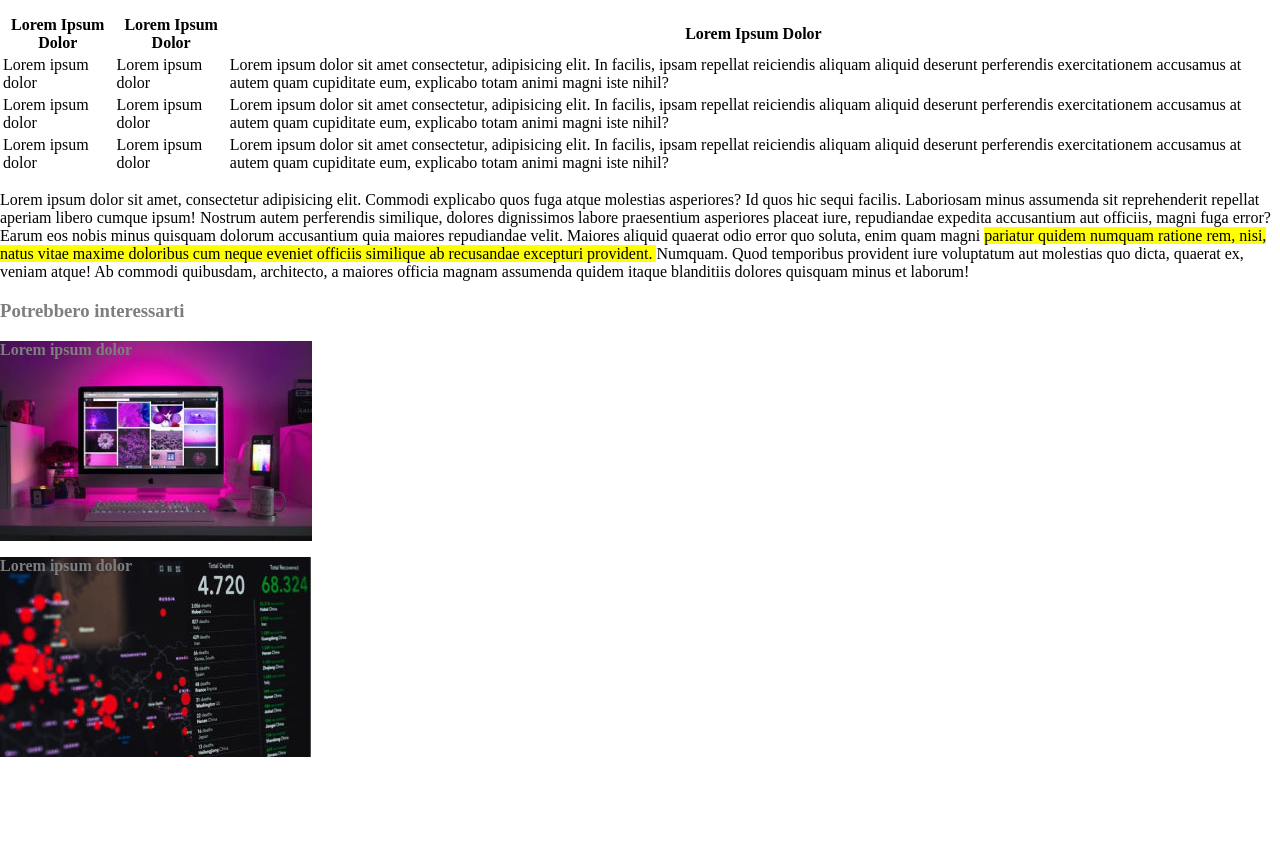
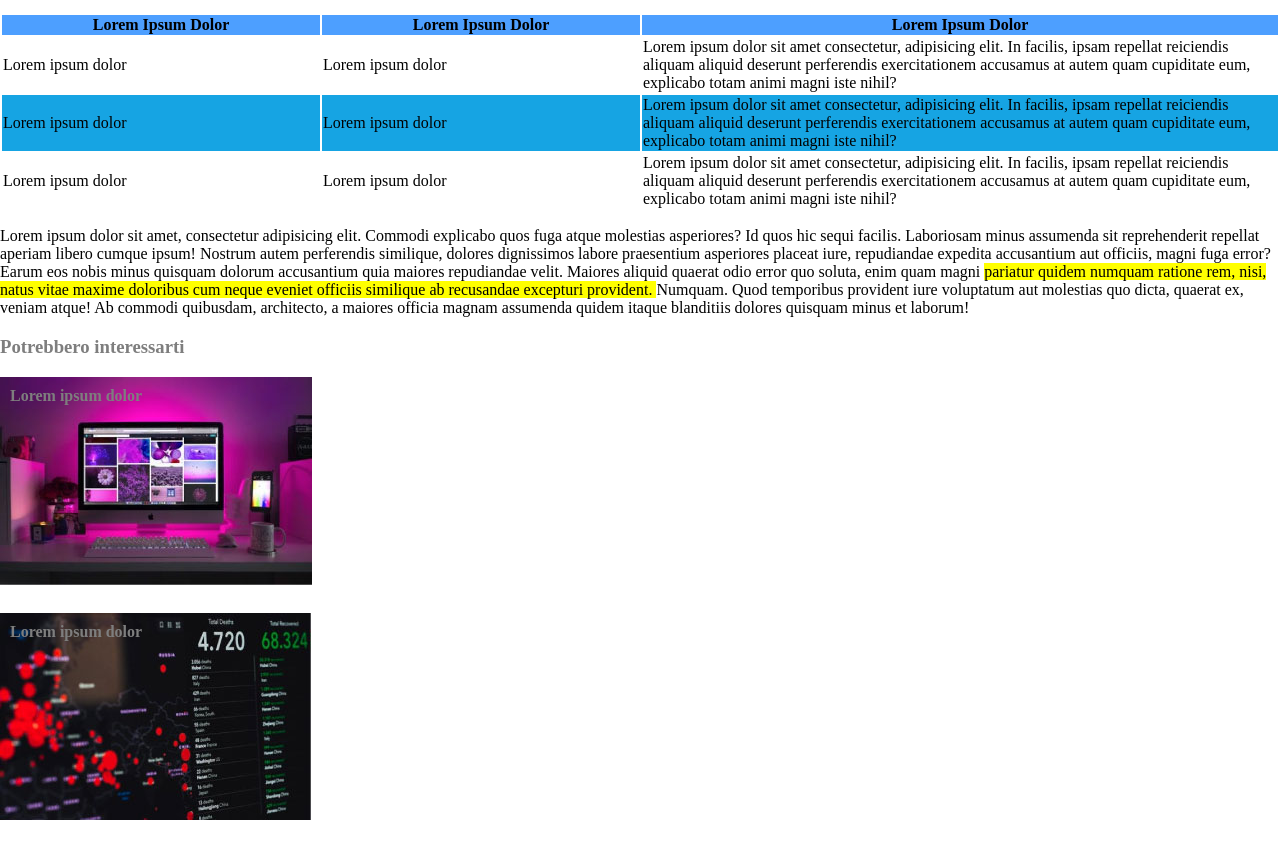
Before and after one commit to AlessioMontebello90/html-css-booleaner, a plain HTML site: page index.html in a window 1280 px wide. Shown: the part 1039-1888 px from the top of the page. Before the commit the page ends 1812 px from the top, so only its background shows below. Drawn offline with Linux system fonts and the light colour scheme.

Commit message:
add general fix

```diff
--- a/css/style.css
+++ b/css/style.css
@@ -31,6 +31,20 @@ h1{
     background-color: yellow;
 }
 
+.tablerow{
+    background-color: #4d9fff;
+}
+
+.tablerow2{
+    background-color: #16a4e3;
+}
+
+.col1,.col2{
+    width: 25%;
+}
+.col3{
+    width: 50%;
+}
 h3{
     color: #7e7e7e;
 }
@@ -40,6 +54,7 @@ h3{
     background-image: url(../img/monitor.jpg);
     background-repeat: no-repeat;
     height: 200px;
+    padding: 10px;
 
 }
 
@@ -48,5 +63,6 @@ h3{
     background-image: url(../img/graph.jpg);
     background-repeat: no-repeat;
     height: 200px;
+    padding: 10px;
 
 }
--- a/index.html
+++ b/index.html
@@ -57,10 +57,10 @@
             <!-- table -->
 
             <table>
-                <tr>
-                    <th>Lorem Ipsum Dolor</th>
-                    <th>Lorem Ipsum Dolor</th>
-                    <th>Lorem Ipsum Dolor</th>
+                <tr class="tablerow">
+                    <th class="col1">Lorem Ipsum Dolor</th>
+                    <th class="col2">Lorem Ipsum Dolor</th>
+                    <th class="col3">Lorem Ipsum Dolor</th>
                 </tr>
                 <tr>
                     <td>Lorem ipsum dolor</td>
@@ -68,7 +68,7 @@
                     <td>Lorem ipsum dolor sit amet consectetur, adipisicing elit. In facilis, ipsam repellat reiciendis aliquam aliquid deserunt perferendis exercitationem accusamus at autem quam cupiditate eum, explicabo totam animi magni iste nihil?</td>
                 </tr>
 
-                <tr>
+                <tr class="tablerow2">
                     <td>Lorem ipsum dolor</td>
                     <td>Lorem ipsum dolor</td>
                     <td>Lorem ipsum dolor sit amet consectetur, adipisicing elit. In facilis, ipsam repellat reiciendis aliquam aliquid deserunt perferendis exercitationem accusamus at autem quam cupiditate eum, explicabo totam animi magni iste nihil?</td>
```
